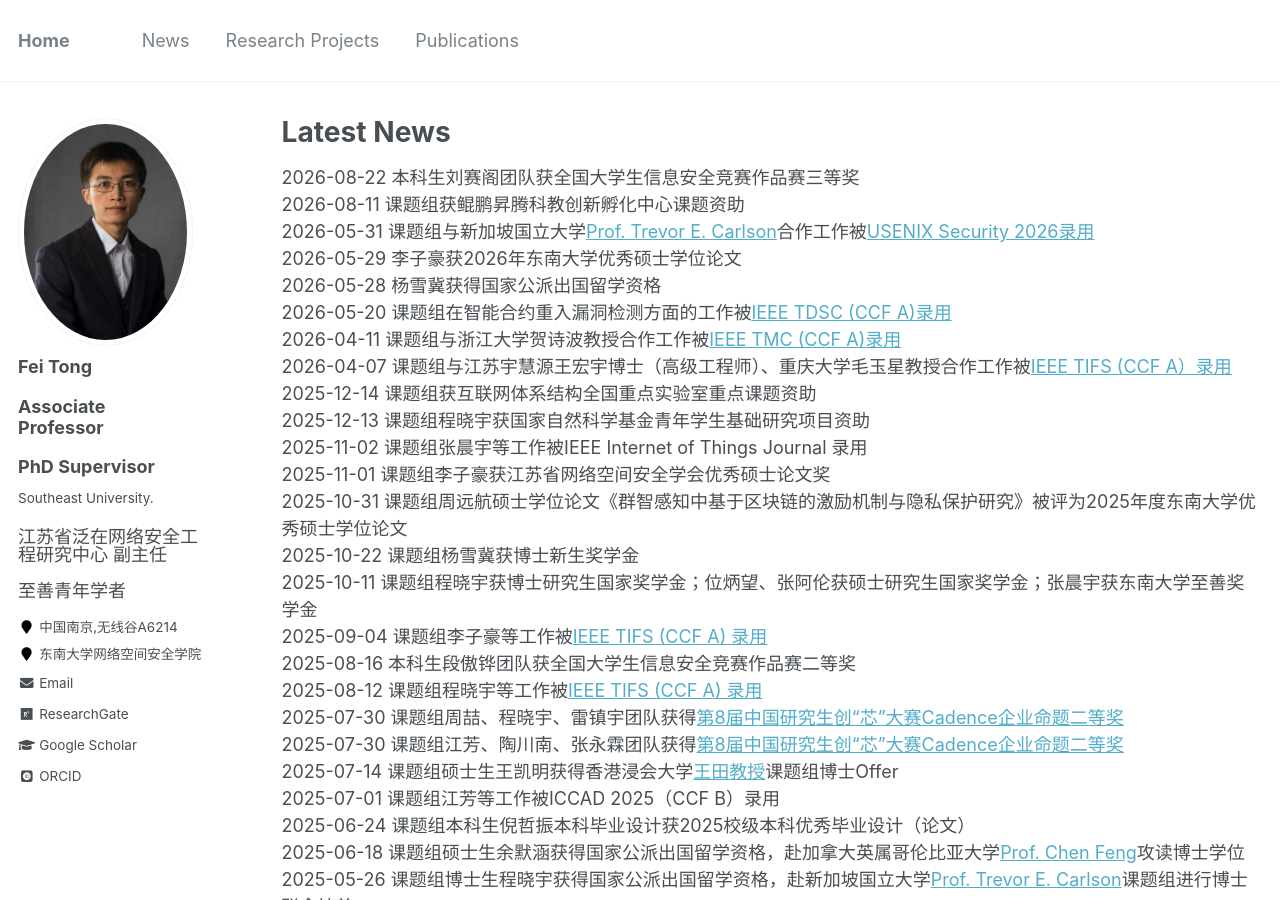
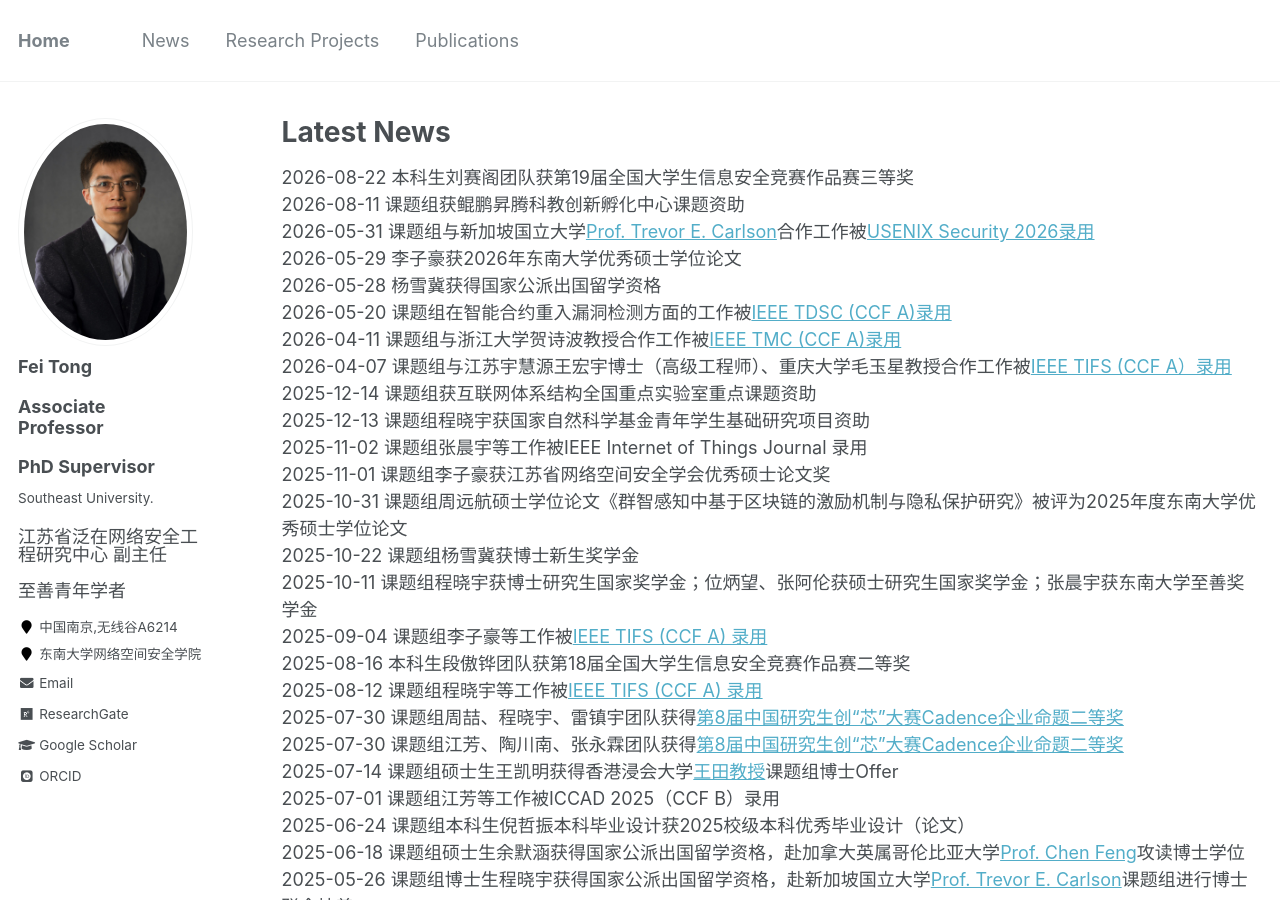
Before and after one commit to fei-tong/fei-tong.github.io, a Jekyll site: the page built from _pages/News.md, in a window 1280 px wide and 900 px high. Built offline with Jekyll 4.4.1, drawn with Linux system fonts in a browser that asks for light colours; some web fonts are replaced.

Commit message:
Update News.md

```diff
--- a/_pages/News.md
+++ b/_pages/News.md
@@ -4,7 +4,7 @@ title: "Latest News"
 permalink: /News/
 author_profile: true
 ---
-2026-08-22 本科生刘赛阁团队获全国大学生信息安全竞赛作品赛三等奖<br>
+2026-08-22 本科生刘赛阁团队获第19届全国大学生信息安全竞赛作品赛三等奖<br>
 2026-08-11 课题组获鲲鹏昇腾科教创新孵化中心课题资助<br>
 2026-05-31 课题组与新加坡国立大学[Prof. Trevor E. Carlson](https://www.comp.nus.edu.sg/~tcarlson/)合作工作被[USENIX Security 2026录用](https://sec26cycle2.usenix.hotcrp.com/paper/2187)<br>
 2026-05-29 李子豪获2026年东南大学优秀硕士学位论文<br>
@@ -20,7 +20,7 @@ author_profile: true
 2025-10-22 课题组杨雪冀获博士新生奖学金<br>
 2025-10-11 课题组程晓宇获博士研究生国家奖学金；位炳望、张阿伦获硕士研究生国家奖学金；张晨宇获东南大学至善奖学金<br>
 2025-09-04 课题组李子豪等工作被[IEEE TIFS (CCF A) 录用](https://ieeexplore.ieee.org/document/11159069)<br>
-2025-08-16 本科生段傲铧团队获全国大学生信息安全竞赛作品赛二等奖<br>
+2025-08-16 本科生段傲铧团队获第18届全国大学生信息安全竞赛作品赛二等奖<br>
 2025-08-12 课题组程晓宇等工作被[IEEE TIFS (CCF A) 录用](https://ieeexplore.ieee.org/document/11123915/)<br>
 2025-07-30 课题组周喆、程晓宇、雷镇宇团队获得[第8届中国研究生创“芯”大赛Cadence企业命题二等奖](https://cpipc.acge.org.cn//cw/detail/10/2c90801798476ff0019874a24c26666d)<br>
 2025-07-30 课题组江芳、陶川南、张永霖团队获得[第8届中国研究生创“芯”大赛Cadence企业命题二等奖](https://cpipc.acge.org.cn//cw/detail/10/2c90801798476ff0019874a24c26666d)<br>
```
